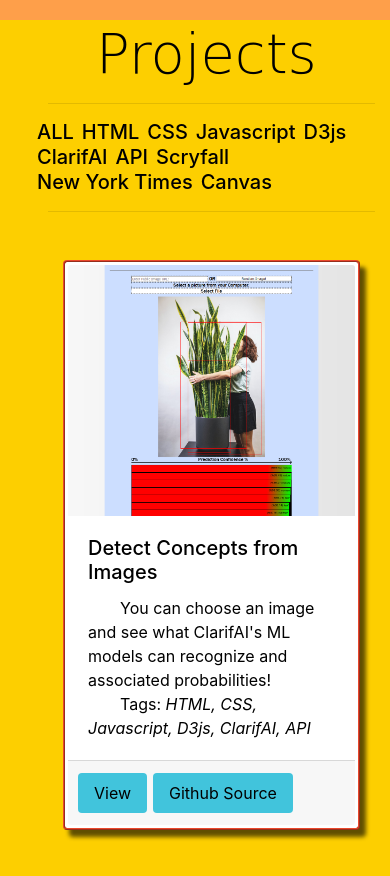
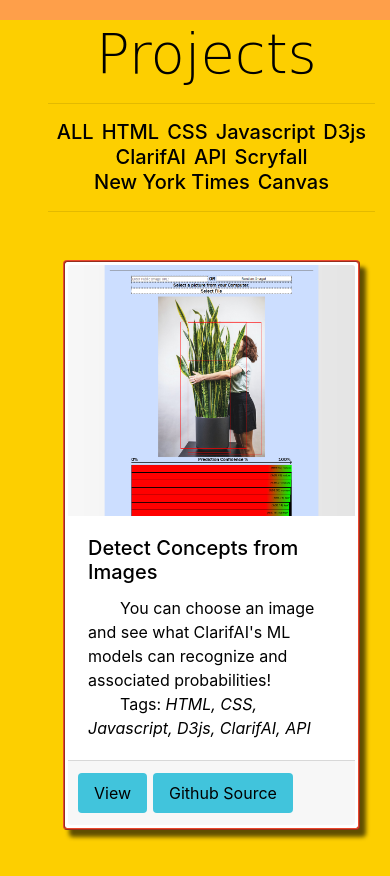
Before and after one commit to TylerMitchell/TylerMitchell.github.io, a plain HTML site: page index.html in a window 390 px wide. Shown: the part 1600-2476 px from the top of the page. Drawn offline with nearby package versions, Linux system fonts and the light colour scheme; a web font is replaced by a local one.

Commit message:
responsiveness tweak 2

```diff
--- a/index.html
+++ b/index.html
@@ -55,7 +55,7 @@
             </div>
             <hr />
             <div id="jumpList" class="">
-               <div id="jumpListContainer" class="row"></div>
+               <div id="jumpListContainer" class="row justify-content-center"></div>
             </div>
             <hr />
             <div id="cardContainer" class="card-deck">
```
